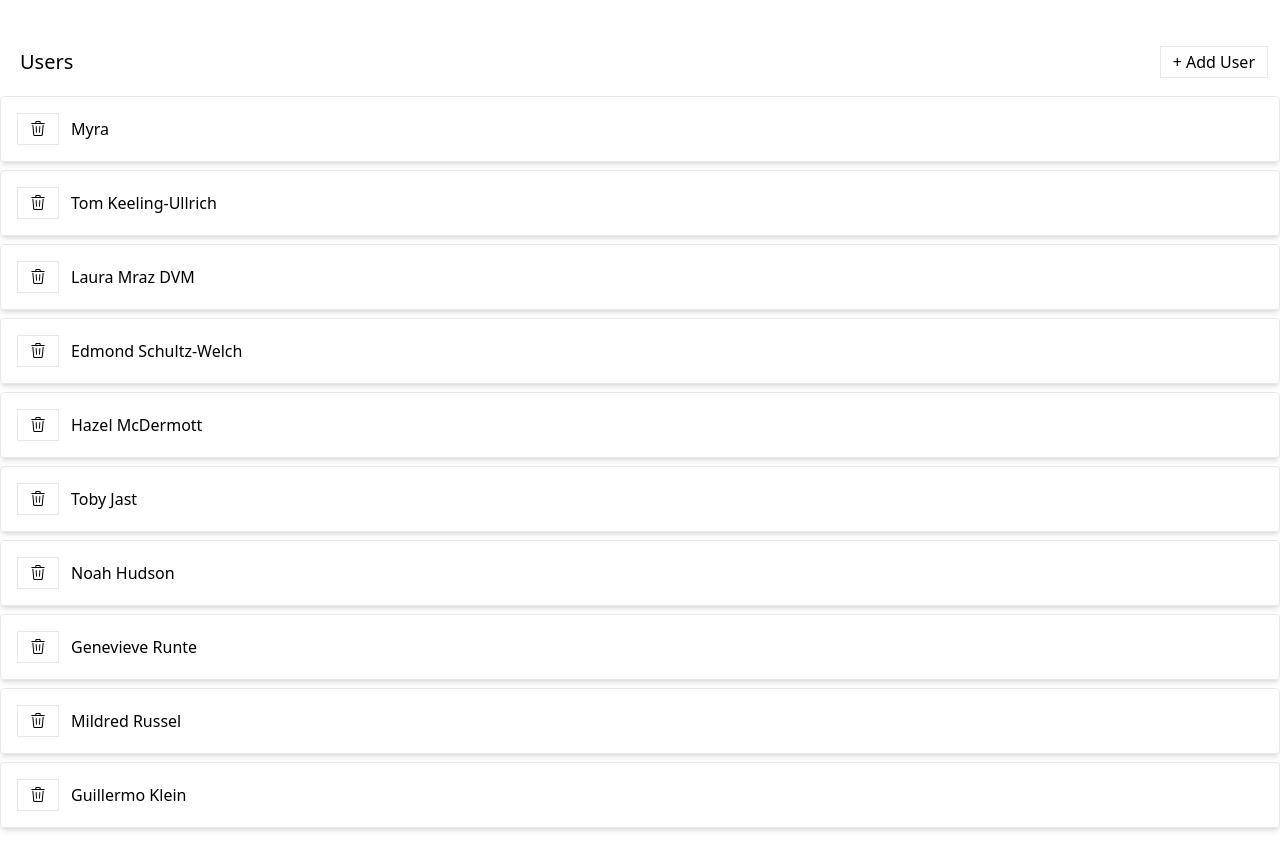
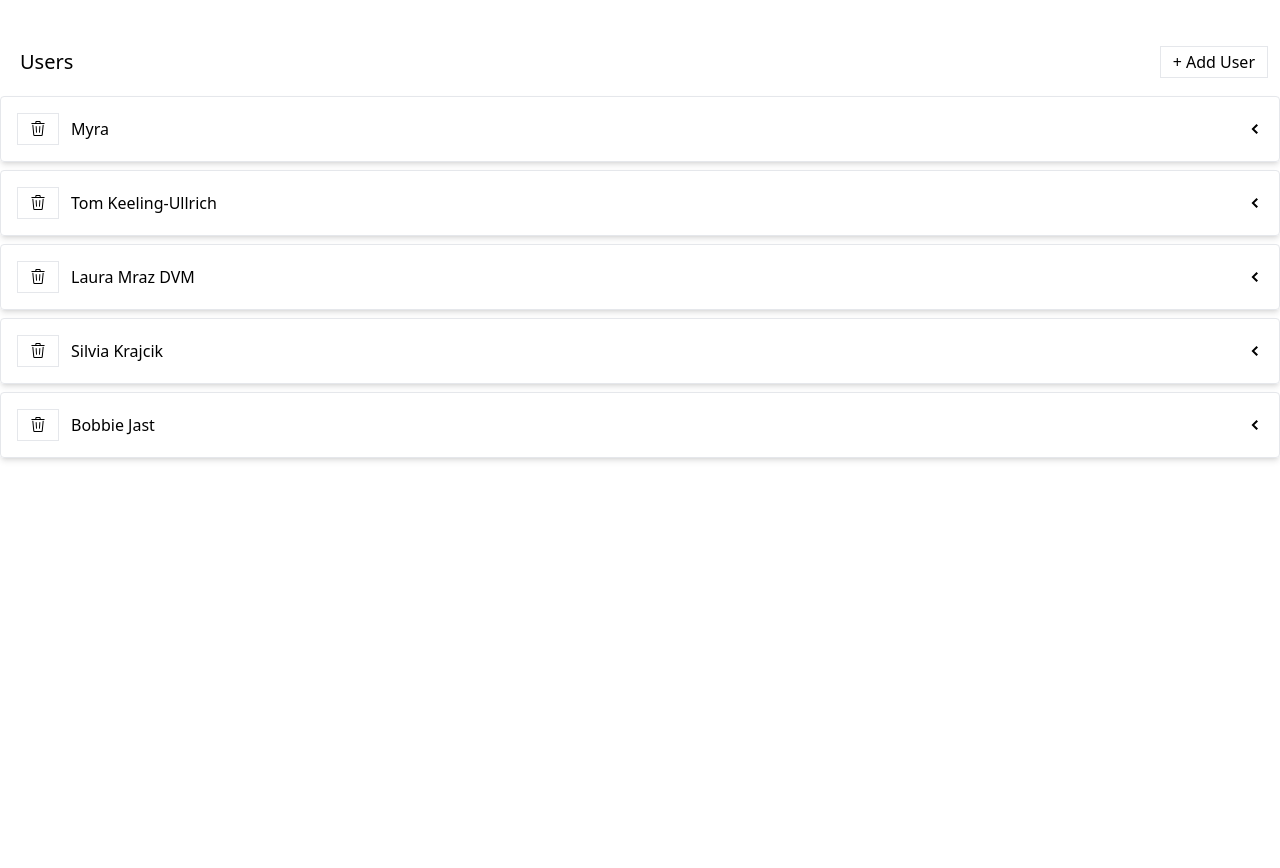
Before and after one commit to n-lavrenko/redux-toolkit-media, a React (Create React App) app: page / in a window 1280 px wide. After the commit the page ends 800 px from the top, so only its background shows below. Built offline with nearby package versions, Linux system fonts and the light colour scheme; data requests are answered from the project's data file.

Commit message:
Expanded panel: done. Next: RTK Query API

```diff
--- a/db.json
+++ b/db.json
@@ -13,32 +13,12 @@
       "id": 3
     },
     {
-      "name": "Edmond Schultz-Welch",
+      "name": "Silvia Krajcik",
       "id": 4
     },
     {
-      "name": "Hazel McDermott",
+      "name": "Bobbie Jast",
       "id": 5
-    },
-    {
-      "name": "Toby Jast",
-      "id": 6
-    },
-    {
-      "name": "Noah Hudson",
-      "id": 8
-    },
-    {
-      "name": "Genevieve Runte",
-      "id": 9
-    },
-    {
-      "name": "Mildred Russel",
-      "id": 11
-    },
-    {
-      "name": "Guillermo Klein",
-      "id": 12
     }
   ],
   "albums": [],
--- /dev/null
+++ b/src/components/AlbumList.js
@@ -0,0 +1,3 @@
+export default function AlbumList({user}) {
+	return <div>Albums for {user.name}</div>
+}
--- /dev/null
+++ b/src/components/ExpandablePanel.js
@@ -0,0 +1,23 @@
+import { useState } from 'react';
+import {GoChevronDown, GoChevronLeft} from 'react-icons/go';
+
+export default function ExpandablePanel({ header, children }) {
+	const [expanded, setExpanded] = useState(false);
+
+  return (
+    <div className='mb-2 border p-2 shadow-md rounded'>
+      <div className='flex p-2 justify-between items-center'>
+        <div className='flex flex-row items-center justify-between'>
+          {header}
+        </div>
+				<div className="cursor-pointer" onClick={() => setExpanded(!expanded)}>
+				{	expanded ? <GoChevronDown /> : <GoChevronLeft />}
+				</div>
+      </div>
+			{
+				expanded && <div className='p-3 border-t'>{children}</div>
+			}
+
+    </div>
+  );
+}
--- a/src/components/UsersListItem.js
+++ b/src/components/UsersListItem.js
@@ -2,6 +2,8 @@
 import Button from './Button';
 import { removeUser } from '../store';
 import useThunk from '../hooks/use-thunk';
+import ExpandablePanel from './ExpandablePanel';
+import AlbumList from './AlbumList';
 
 export default function UsersListItem({ user }) {
   const [doRemoveUser, isLoading, error] = useThunk(() => removeUser(user));
@@ -10,18 +12,19 @@
     doRemoveUser(user);
   };
 
-  return (
-    <div className='mb-2 border p-2 shadow-md rounded'>
-      <div className='flex p-2 justify-between items-center cursor-pointer'>
-					<div className='flex flex-row items-center justify-between'>
+  const header = (
+    <>
       <Button className={'mr-3'} loading={isLoading} onClick={handleClick}>
         <GoTrash />
       </Button>
       {error && <div>Error deleting user.</div>}
       {user.name}
-					</div>
+    </>
+  );
 
-      </div>
-    </div>
+  return (
+    <ExpandablePanel header={header}>
+      <AlbumList user={user} />
+    </ExpandablePanel>
   );
 }
```
Lines whose indentation alone changed are shown as unchanged.
